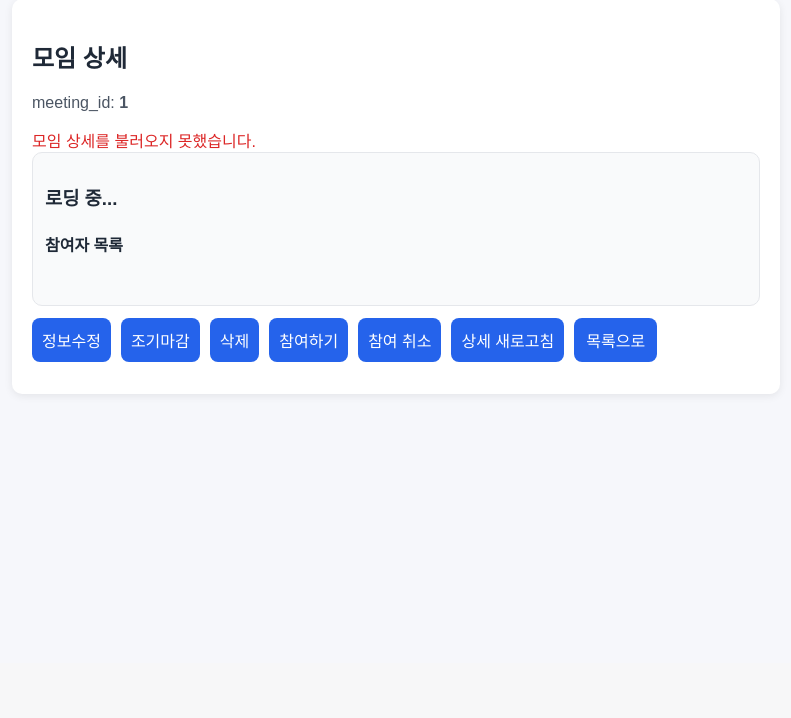
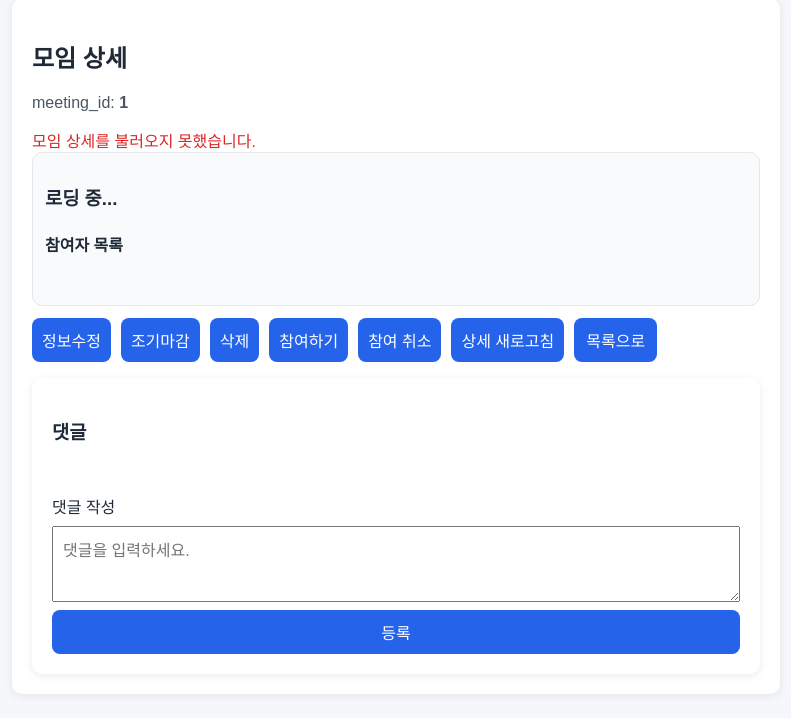
Before and after one commit to tail1887/jungle-soop, a Flask app: page /meetings/1 in a window 1280 px wide. Shown: the part 137-855 px from the top of the page, without its empty margins (244-1035 px from the left). Before the commit the page ends 532 px from the top, so only its background shows below. Run offline with Flask 3, Linux system fonts and the light colour scheme.

Commit message:
feat: 모임 상세 댓글 UI (목록 + 작성 + 삭제, 대댓글 계층 표시)
Made-with: Cursor

```diff
--- a/app/static/css/style.css
+++ b/app/static/css/style.css
@@ -198,3 +198,60 @@ button {
     margin-bottom: 12px;
     background: #f9fafb;
 }
+
+.meeting-comments {
+    margin-top: 16px;
+}
+
+.meeting-comments .comments-list {
+    margin-bottom: 12px;
+}
+
+.comment-item {
+    padding: 10px 0;
+    border-bottom: 1px solid #e5e7eb;
+}
+
+.comment-item:last-child {
+    border-bottom: none;
+}
+
+.comment-body {
+    position: relative;
+}
+
+.comment-time {
+    font-size: 0.85rem;
+    color: #6b7280;
+    margin-left: 8px;
+}
+
+.comment-text {
+    margin: 6px 0 0;
+    white-space: pre-wrap;
+}
+
+.comment-delete-btn {
+    margin-top: 4px;
+    padding: 4px 8px;
+    font-size: 0.85rem;
+    background: #ef4444;
+    color: #fff;
+    border: none;
+    border-radius: 4px;
+    cursor: pointer;
+}
+
+.comment-replies {
+    margin-left: 20px;
+    margin-top: 8px;
+    padding-left: 12px;
+    border-left: 2px solid #e5e7eb;
+}
+
+.comment-form {
+    display: flex;
+    flex-direction: column;
+    gap: 8px;
+    margin-top: 12px;
+}
--- a/app/static/js/meetings.js
+++ b/app/static/js/meetings.js
@@ -742,6 +742,7 @@ async function loadMeetingDetail(options) {
         renderMeetingParticipants(meeting.participants);
         applyDetailActionVisibility(meeting);
         updateCloseButtonState(meeting);
+        loadMeetingComments(meetingId);
         if (!options?.skipSuccessMessage) {
             setUiMessage(messageElement, "모임 상세를 불러왔습니다.", "success");
         }
@@ -763,8 +764,107 @@ function bindMeetingDetailPage() {
     if (meetingId && messageElement) {
         bindOwnerActions(meetingId, messageElement);
         bindMeetingJoinActions(meetingId, messageElement);
+        bindMeetingCommentForm(meetingId);
     }
     loadMeetingDetail();
+}
+
+async function loadMeetingComments(meetingId) {
+    const listEl = document.getElementById("meeting-comments-list");
+    const messageEl = document.getElementById("meeting-comments-message");
+    if (!listEl || !meetingId) return;
+    listEl.innerHTML = "";
+    try {
+        const result = await fetchJson(`/api/v1/meetings/${meetingId}/comments`);
+        if (!result.ok) {
+            if (messageEl) messageEl.textContent = "댓글을 불러오지 못했습니다.";
+            return;
+        }
+        const items = result.data?.data?.items || [];
+        const currentUserId = getCurrentUserId();
+        renderComments(listEl, items, meetingId, currentUserId);
+        if (messageEl) messageEl.textContent = items.length ? "" : "아직 댓글이 없습니다.";
+    } catch (_e) {
+        if (messageEl) messageEl.textContent = "댓글을 불러오지 못했습니다.";
+    }
+}
+
+function renderComments(container, items, meetingId, currentUserId) {
+    container.innerHTML = "";
+    if (!items.length) {
+        container.appendChild(document.createTextNode("댓글이 없습니다."));
+        return;
+    }
+    items.forEach((item) => {
+        const wrap = document.createElement("div");
+        wrap.className = "comment-item";
+        const author = item.author_nickname || item.author_id || "알 수 없음";
+        const timeStr = item.created_at ? new Date(item.created_at).toLocaleString("ko-KR") : "";
+        let html = `<div class="comment-body"><strong>${escapeHtml(author)}</strong> <span class="comment-time">${escapeHtml(timeStr)}</span><p class="comment-text">${escapeHtml(item.body)}</p>`;
+        if (currentUserId && String(item.author_id) === currentUserId) {
+            html += `<button type="button" class="comment-delete-btn" data-comment-id="${escapeHtml(item.comment_id)}">삭제</button>`;
+        }
+        html += "</div>";
+        wrap.innerHTML = html;
+        const deleteBtn = wrap.querySelector(".comment-delete-btn");
+        if (deleteBtn) {
+            deleteBtn.addEventListener("click", async () => {
+                if (!window.confirm("이 댓글을 삭제하시겠습니까?")) return;
+                const res = await fetchJson(`/api/v1/meetings/${meetingId}/comments/${item.comment_id}`, { method: "DELETE" });
+                if (res.ok || res.status === 204) loadMeetingComments(meetingId);
+            });
+        }
+        if (item.replies && item.replies.length > 0) {
+            const repliesEl = document.createElement("div");
+            repliesEl.className = "comment-replies";
+            renderComments(repliesEl, item.replies, meetingId, currentUserId);
+            wrap.appendChild(repliesEl);
+        }
+        container.appendChild(wrap);
+    });
+}
+
+function escapeHtml(str) {
+    if (str == null) return "";
+    const div = document.createElement("div");
+    div.textContent = str;
+    return div.innerHTML;
+}
+
+function bindMeetingCommentForm(meetingId) {
+    const form = document.getElementById("meeting-comment-form");
+    const bodyInput = document.getElementById("meeting-comment-body");
+    const messageEl = document.getElementById("meeting-comments-message");
+    if (!form || !bodyInput || !meetingId) return;
+    form.addEventListener("submit", async (e) => {
+        e.preventDefault();
+        const body = (bodyInput.value || "").trim();
+        if (!body) {
+            if (messageEl) messageEl.textContent = "댓글 내용을 입력해주세요.";
+            return;
+        }
+        if (messageEl) messageEl.textContent = "등록 중...";
+        try {
+            const result = await fetchJson(`/api/v1/meetings/${meetingId}/comments`, {
+                method: "POST",
+                headers: { "Content-Type": "application/json" },
+                body: JSON.stringify({ body }),
+            });
+            if (!result.ok) {
+                if (result.status === 401) {
+                    if (messageEl) messageEl.textContent = "로그인이 필요합니다.";
+                    return;
+                }
+                if (messageEl) messageEl.textContent = result.data?.error?.message || "댓글 등록에 실패했습니다.";
+                return;
+            }
+            bodyInput.value = "";
+            if (messageEl) messageEl.textContent = "";
+            loadMeetingComments(meetingId);
+        } catch (_err) {
+            if (messageEl) messageEl.textContent = "댓글 등록에 실패했습니다.";
+        }
+    });
 }
 
 function bindMeetingEditPage() {
--- a/app/templates/meeting_detail.html
+++ b/app/templates/meeting_detail.html
@@ -22,6 +22,16 @@
         <button id="meeting-detail-refresh-button" type="button">상세 새로고침</button>
         <a class="button-link" href="{{ url_for('meeting_list') }}">목록으로</a>
     </div>
+    <section class="meeting-comments card">
+        <h3>댓글</h3>
+        <div id="meeting-comments-list" class="comments-list"></div>
+        <p id="meeting-comments-message" class="form-message" role="alert" aria-live="polite"></p>
+        <form id="meeting-comment-form" class="comment-form">
+            <label for="meeting-comment-body">댓글 작성</label>
+            <textarea id="meeting-comment-body" name="body" rows="3" placeholder="댓글을 입력하세요."></textarea>
+            <button type="submit">등록</button>
+        </form>
+    </section>
 </section>
 {% endblock %}
 {% block scripts %}
```
